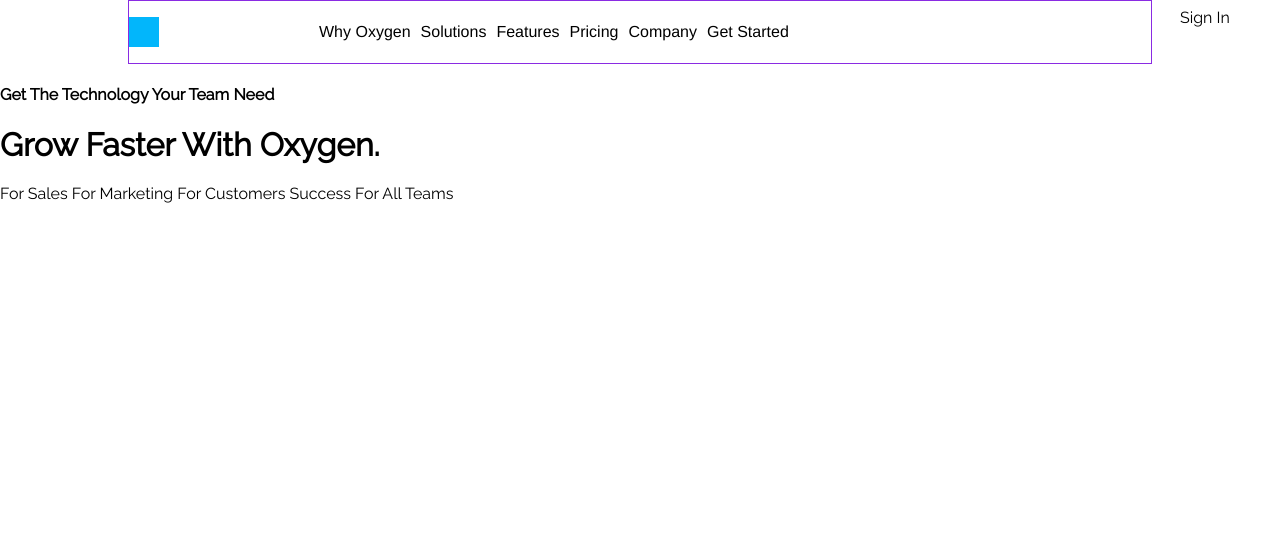
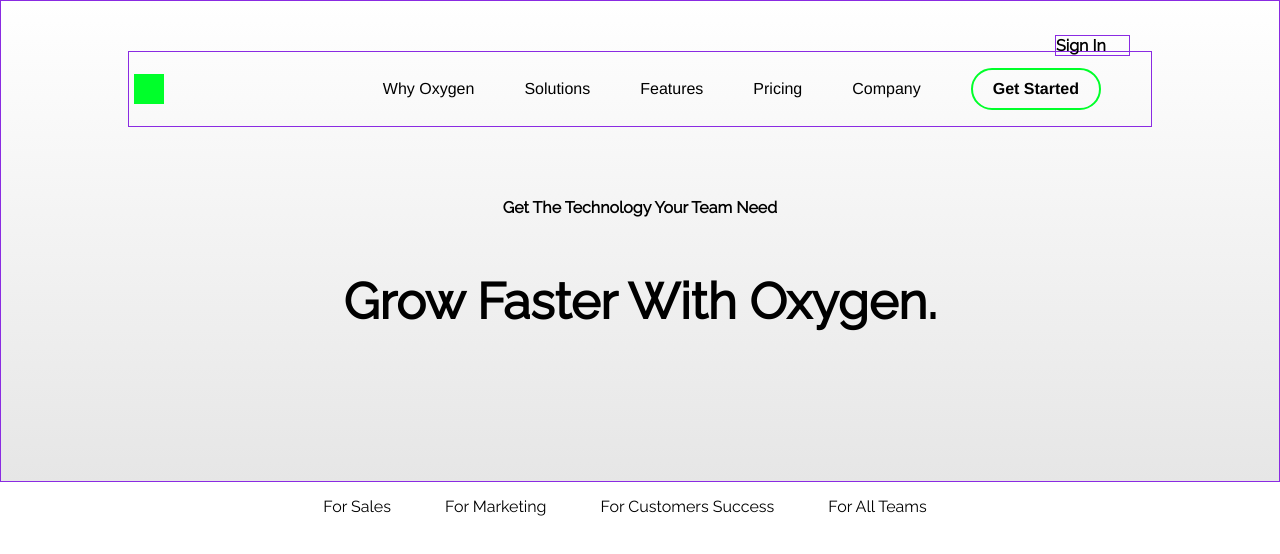
Before and after one commit to JesseIkolo/ProjetEvo, a plain HTML site: page index.html in a window 1280 px wide. Drawn offline with Linux system fonts and the light colour scheme.

Commit message:
Avant le merge
Avant de fusionner avec les modifications de Bouomda

```diff
--- a/css/style.css
+++ b/css/style.css
@@ -20,30 +20,104 @@ a, a:hover, a:visited{
     border: 1px solid blueviolet;
     width: 100%;
     max-width: 1024px;
-    margin: 0 auto;
+    margin: 50px auto 0 auto;
     display: flex;
     justify-content: space-between;
     padding: 1em 0;
+    margin-bottom: 50px;
 }
 .topBar .logo{
     width: 30px;
     height: 30px;
-    background-color: #02b6fb;
+    margin: auto 5px;
+    background-color: rgb(0, 255, 42);
 }
 .topBar .navigation{
-    width: calc(100% - 90px - 100px);
+    width: calc(100% - 90px);
     display: flex;
+    justify-content: flex-end;
     align-items: center;
 }
 .topBar .navigation .navLink{
-    margin-right: 10px;
+    margin-right: 50px;
     font-family: Helvetica, Arial, sans-serif;
+    transition: 0.3s;
+    position: relative;
     display: flex;
+    justify-content: center;
+}
+
+.navLink .underline{
+    width:50%;
+    height: 3px;
+    position: absolute;
+    bottom: -15px;
+    background-color: rgb(0, 255, 42);
+    border-radius: 30px;
+    display: none;
+}
+.navLink:hover .underline{
+    display: flex;
+    transition: width ease-in-out 400ms;
+}
+
+
+#getStartedButton{
+    border: 2px solid rgb(0, 255, 42);
+    border-radius: 30px;
+    padding: 10px 20px;
+    font-weight: bold;
+}
+#getStartedButton:hover{
+    background-color: chartreuse;
+    border: 2px solid chartreuse;
+    color: white;
+    box-shadow: 5px 5px 10px rgba(0, 0, 0, 0.5);
+    transition: 0.5s;
 }
 .topBar .navigation .signIn{
     position: absolute;
-    top: 0.5em;
-    right: 50px;
-    width: 50px;
+    top: 35px;
+    right: 150px;
+    width: 75px;
+    font-weight: bolder;
     display: block;
+    border: 1px solid blueviolet;
 }
+.header{
+    border: 1px solid blueviolet;
+
+
+    background-image: linear-gradient(to top, rgb(230, 230, 230),white);
+
+
+    display: flex;
+    justify-content: center;
+    align-items: center;
+    flex-direction: column;
+    padding-bottom: 50px;
+}
+.header h1{
+    font-size: 50px;
+    margin-bottom: 100px;
+}
+
+.tabBar{
+    display: flex;
+    justify-content: center;
+    align-content: center;
+    margin-top: 15px;
+}
+.tabBar .tabLink{
+    margin-right: 30px;
+    padding: 10px;
+    transition: 0.7s;
+    border-radius: 10px;
+}
+
+.tabLink:hover{
+    background-color: rgb(212, 212, 212);
+    padding: 10px 15px;
+    font-weight: bolder;
+    transition: 0.7s;
+}
--- a/index.html
+++ b/index.html
@@ -11,20 +11,22 @@
     <title>Projet Evo</title>
 </head>
 <body>
-    <div class="topBar">
-        <div class="logo"></div>
-        <div class="navigation">
-            <a href="#" class="navLink">Why Oxygen</a>
-            <a href="#" class="navLink">Solutions</a>
-            <a href="#" class="navLink">Features</a>
-            <a href="#" class="navLink">Pricing</a>
-            <a href="#" class="navLink">Company</a>
-            <a href="#" class="navLink">Get Started</a>
+    <div class="header">
 
-            <a href="#" class="signIn">Sign In</a>
+        <div class="topBar">
+            <div class="logo"></div>
+            <div class="navigation">
+                <a href="#" class="navLink">Why Oxygen<div class="underline"></div></a>
+                <a href="#" class="navLink">Solutions<div class="underline"></div></a>
+                <a href="#" class="navLink">Features<div class="underline"></div></a>
+                <a href="#" class="navLink">Pricing<div class="underline"></div></a>
+                <a href="#" class="navLink">Company<div class="underline"></div></a>
+                <a href="#" class="navLink" id="getStartedButton">Get Started</a>
+
+                <a href="#" class="signIn">Sign In</a>
+            </div>
         </div>
-    </div>
-    <div class="header">
+
         <h4>Get The Technology Your Team Need</h4>
         <h1>Grow Faster With Oxygen.</h1>
     </div>
```
